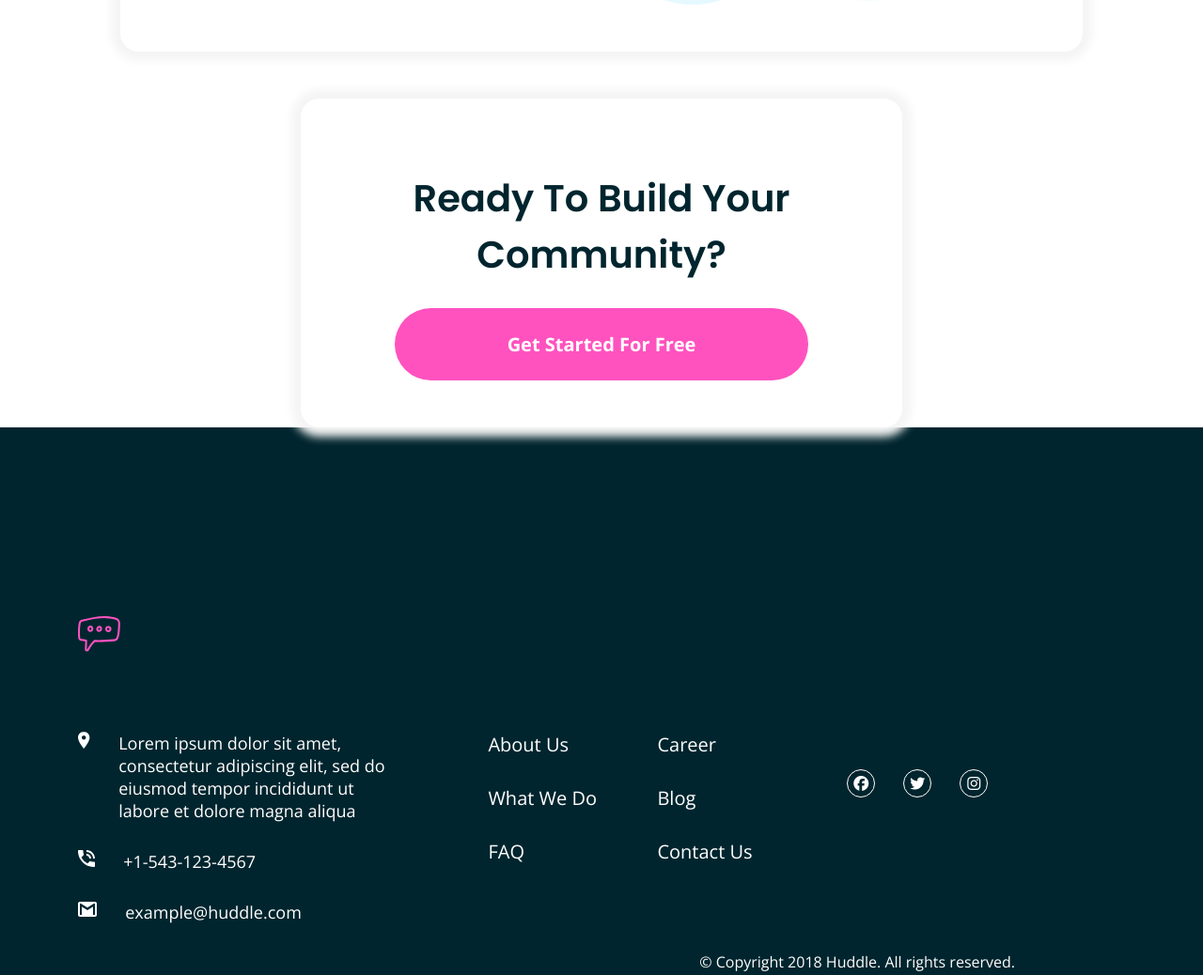
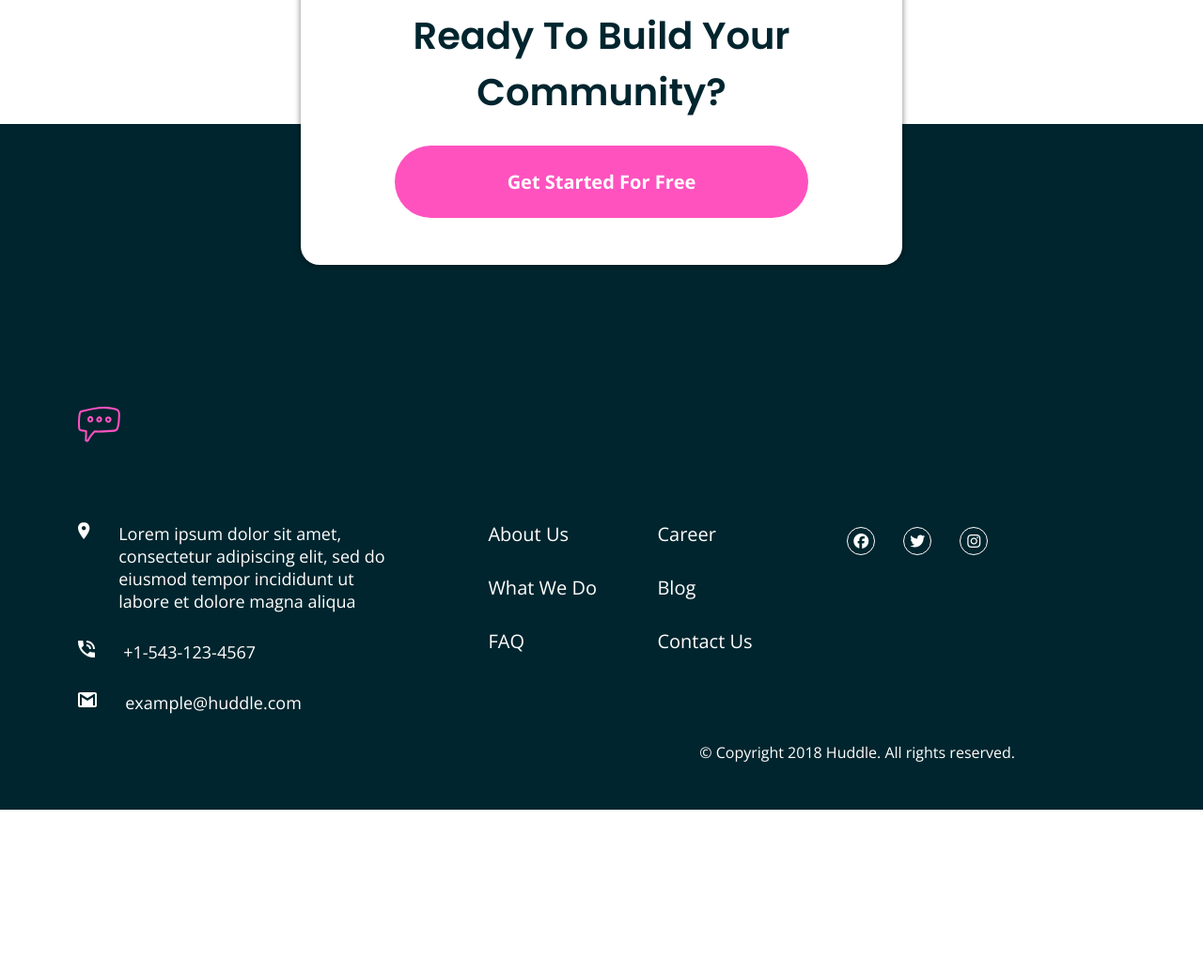
Before and after one commit to oasenyol/site-2, a plain HTML site: page index.html in a window 1280 px wide. Shown: the part 2389-3427 px from the top of the page at 94% size. After the commit the page ends 3251 px from the top, so only its background shows below. Drawn offline with nearby package versions, Linux system fonts and the light colour scheme.

Commit message:
tamamlandi

```diff
--- a/style.css
+++ b/style.css
@@ -127,24 +127,28 @@ p {
 .slider-first img,
 .slider-second img,
 .slider-third img {
-  width: 500px;
+  width: 35%;
 }
 .final-section {
   display: flex;
   flex-direction: row;
   justify-content: center;
   align-items: center;
+  position: relative;
+  z-index: 1;
+  top: 150px;
 }
 .final-section h1 {
   font-size: 40px;
 }
 .final-section .ready {
-  box-shadow: 0 0 10px 10px whitesmoke;
+  box-shadow: 0px 0px 5px 2px rgba(0, 0, 0, 0.3);
   border-radius: 20px;
   width: 50%;
   text-align: center;
   padding-top: 50px;
   padding-bottom: 50px;
+  background: white;
 }
 .final-section .ready button {
   color: white;
@@ -166,7 +170,7 @@ p {
 footer {
   background: hsl(192, 100%, 9%);
   width: 100%;
-  padding-top: 200px;
+  padding-top: 300px;
   padding-bottom: 50px;
 }
 footer .huddle {
@@ -183,8 +187,6 @@ footer .footer-container {
 footer .box {
   width: 30%;
 }
-footer .first {
-}
 footer .hiza {
   display: flex;
   flex-direction: row;
@@ -198,6 +200,10 @@ footer .yazi {
 footer ul li {
   list-style: none;
   padding-top: 30px;
+}
+footer ul li:hover {
+  text-decoration: underline;
+  opacity: 0.7;
 }
 footer ul a {
   text-decoration: none;
@@ -216,6 +222,7 @@ footer .linkler {
   display: flex;
   align-items: center;
   padding-left: 20px;
+  padding-bottom: 70px;
 }
 footer .hizalama {
   border: 1px solid white;
```
Also changed, not shown: index.html (+1 -0 lines).
